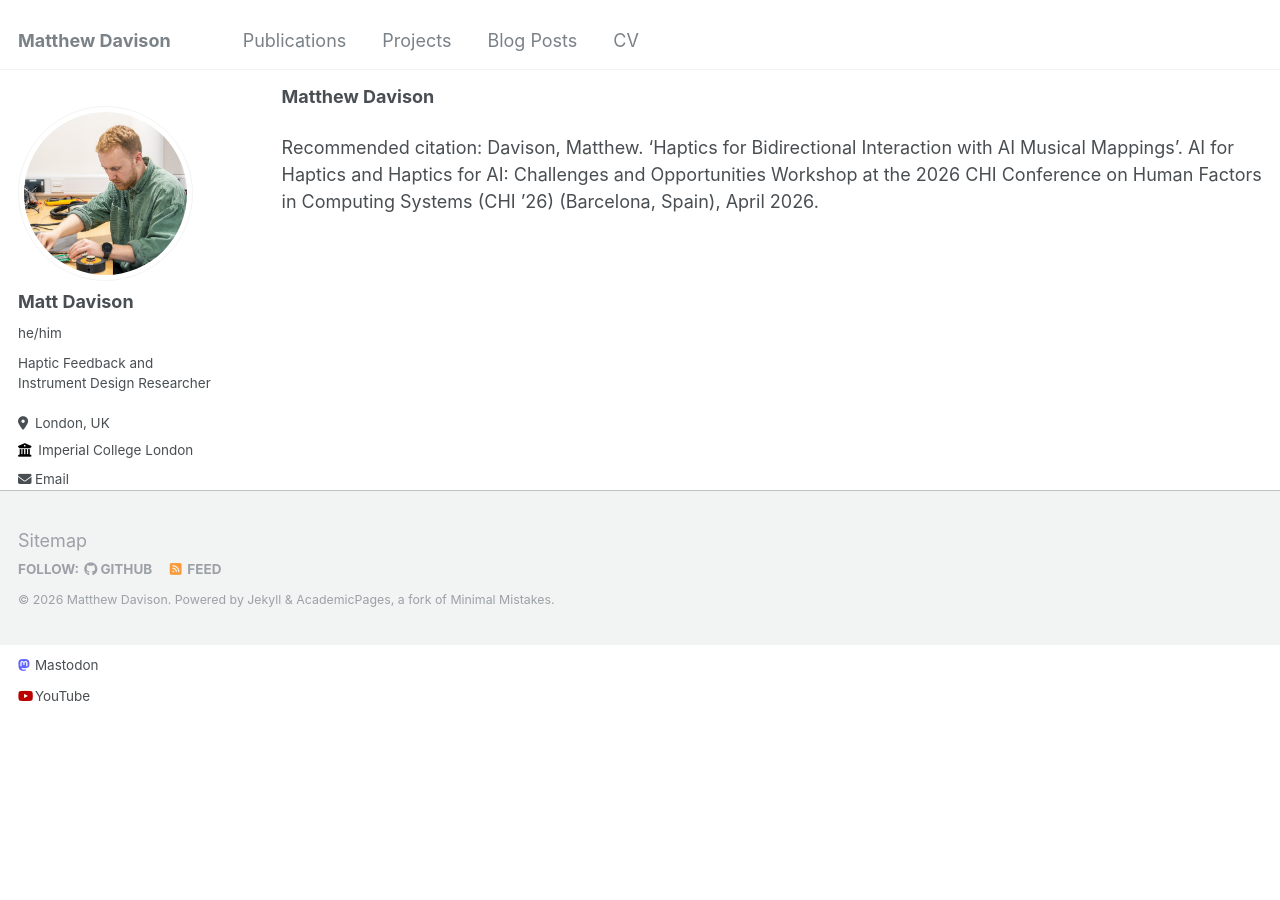
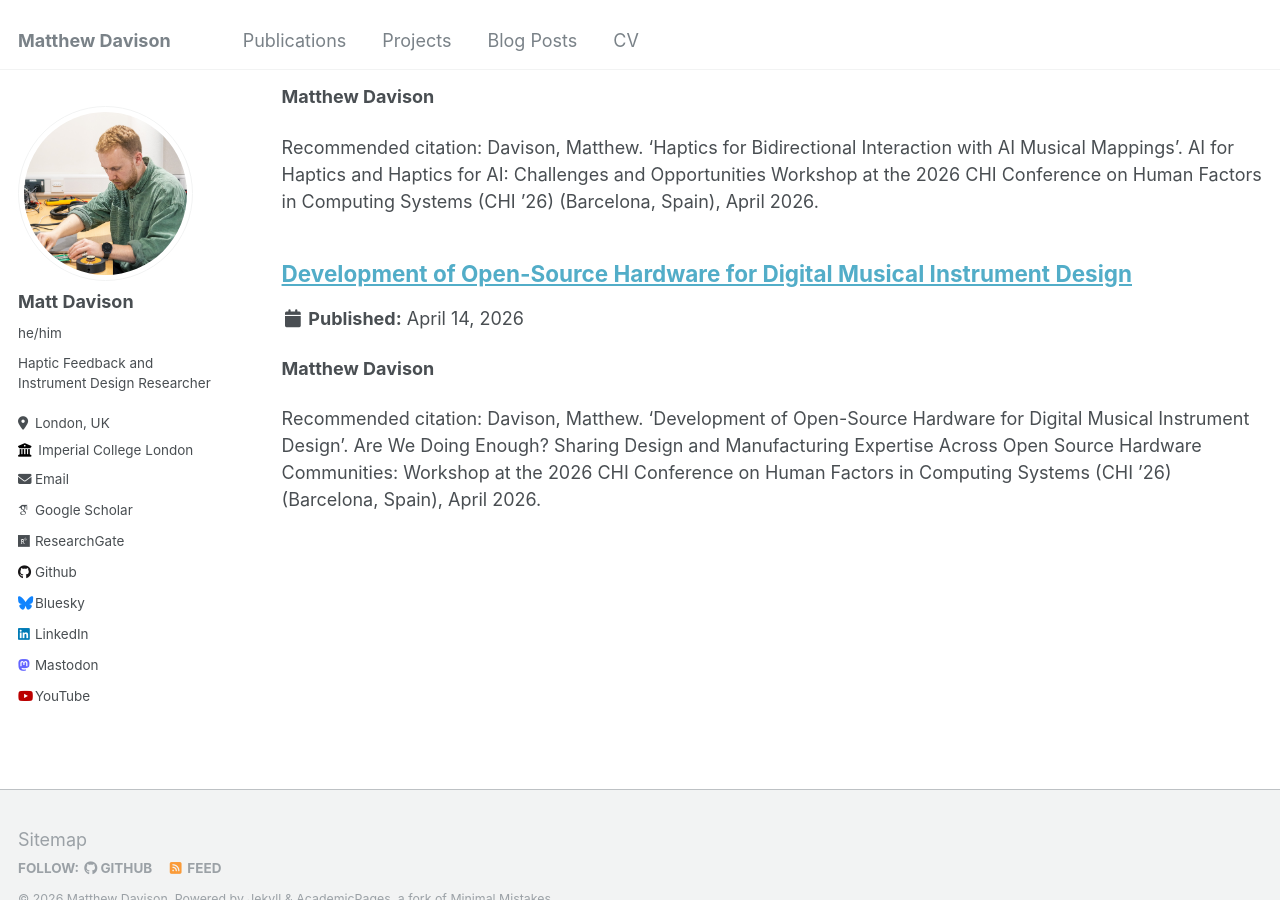
Before and after one commit to davisonaudio/davisonaudio.github.io, a Jekyll site: the page built from _pages/cv.md, in a window 1280 px wide and 900 px high, scrolled down 1296 px. Built offline with Jekyll 4.4.1, drawn with Linux system fonts in a browser that asks for light colours; some web fonts are replaced.

Commit message:
added awde, added links

```diff
--- /dev/null
+++ b/_workshops_wip_demo/2026-CHI-awde.md
@@ -0,0 +1,17 @@
+---
+title: "Development of Open-Source Hardware for Digital Musical Instrument Design"
+collection: workshops_wip_demo
+permalink: /workshops_wip_demo/2026-CHI-awde
+excerpt: '**Matthew Davison**'
+date: 2026-04-14
+venue: 'Are We Doing Enough? Sharing Design and Manufacturing Expertise Across Open Source Hardware Communities: Workshop at the 2026 CHI Conference on Human Factors in Computing Systems (CHI ’26)'
+paperurl: #''
+citation: 'Davison, Matthew. ‘Development of Open-Source Hardware for Digital Musical Instrument Design’. Are We Doing Enough? Sharing Design and Manufacturing Expertise Across Open Source Hardware Communities: Workshop at the 2026 CHI Conference on Human Factors in Computing Systems (CHI ’26) (Barcelona, Spain), April 2026.'
+
+---
+
+This position paper is for the [Are We Doing Enough? Sharing Design and Manufacturing Expertise Across Open Source Hardware Communities](https://are-we-doing-enough-workshop.github.io/) workshop at CHI 2026 in Barcelona, held on Tuesday 14/04/2026.
+
+
+# Abstract:
+Coming soon.
```
Also changed, not shown: _posts/2026-04-04-CHI2026.md (+2 -2 lines).
